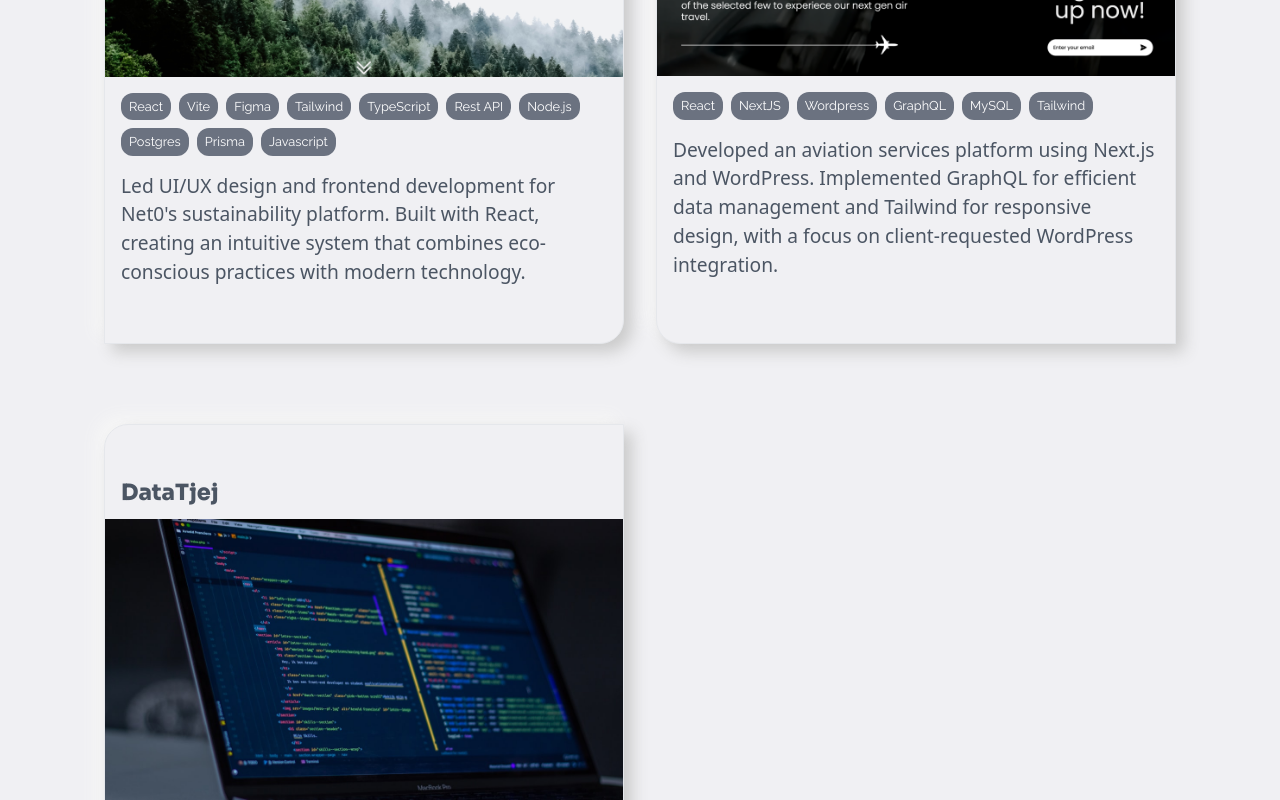
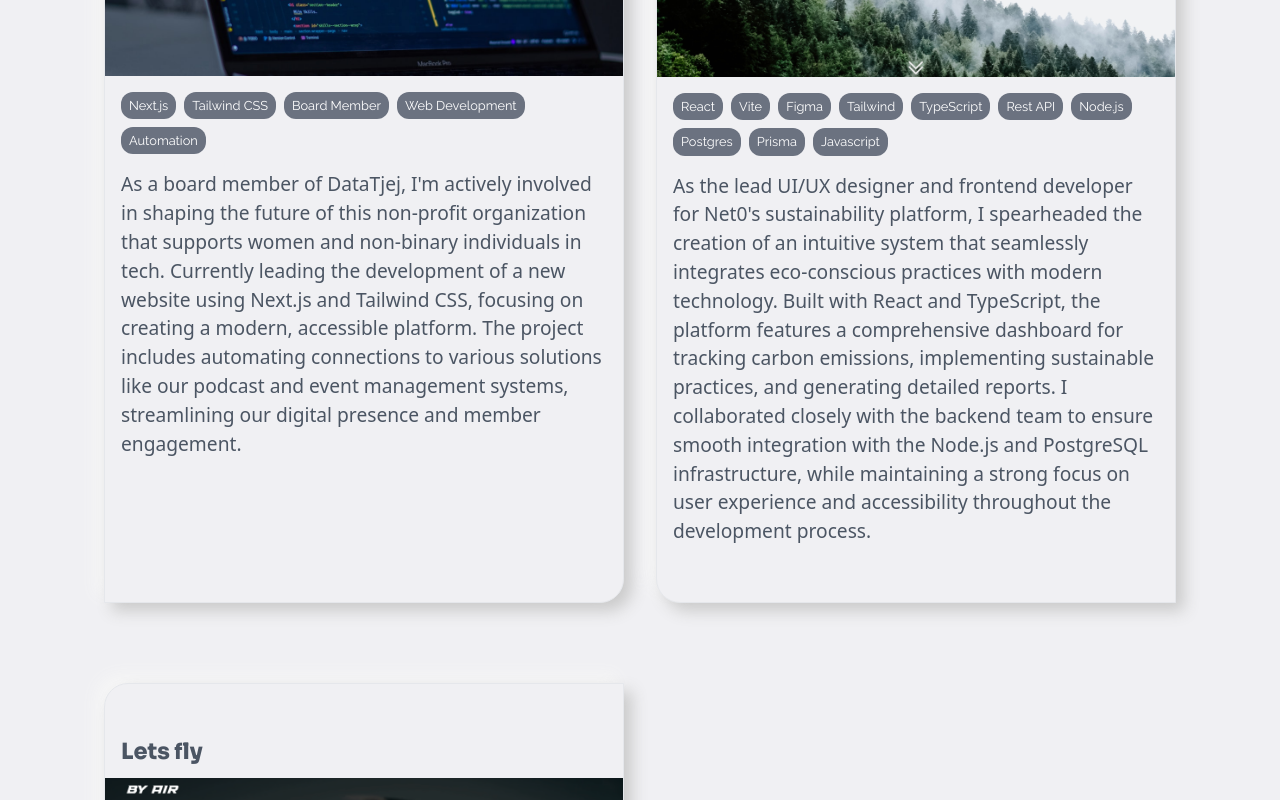
Before and after one commit to mariiashabelnik/portfolio, a React (Vite) app: page / in a window 1280 px wide. Shown: the part 2060-2860 px from the top of the page. Built offline with nearby package versions, Linux system fonts and the light colour scheme; a web font is replaced by a local one.

Commit message:
Update info

```diff
--- a/src/store.js
+++ b/src/store.js
@@ -4,7 +4,8 @@ const experianceList = [
   {
     id: "46bf76ae-8915-4e5d-ae92-4151be80e75a",
     title: "Netzero web",
-    info: "Led UI/UX design and frontend development for Net0's sustainability platform. Built with React, creating an intuitive system that combines eco-conscious practices with modern technology.",
+    subtitle: "Lead UI/UX Designer & Frontend Developer",
+    info: "As the lead UI/UX designer and frontend developer for Net0's sustainability platform, I spearheaded the creation of an intuitive system that seamlessly integrates eco-conscious practices with modern technology. Built with React and TypeScript, the platform features a comprehensive dashboard for tracking carbon emissions, implementing sustainable practices, and generating detailed reports. I collaborated closely with the backend team to ensure smooth integration with the Node.js and PostgreSQL infrastructure, while maintaining a strong focus on user experience and accessibility throughout the development process.",
     img: ["/img/net0_0.png", "/img/net0_1.png", "/img/net0_2.png"],
     previewImg: "/img/mockup_net0.png",
     tags: [
@@ -20,15 +21,18 @@ const experianceList = [
       "Javascript",
     ],
     link: "https://www.net0.se",
+    sortOrder: 2
   },
   {
     id: "55515a25-deb1-451c-bc7d-006d293f54aa",
     title: "Lets fly",
-    info: "Developed an aviation services platform using Next.js and WordPress. Implemented GraphQL for efficient data management and Tailwind for responsive design, with a focus on client-requested WordPress integration.",
+    subtitle: "Full Stack Developer",
+    info: "Developed a comprehensive aviation services platform using Next.js and WordPress, focusing on creating a seamless experience for both service providers and clients. Implemented GraphQL for efficient data management and real-time updates, while utilizing Tailwind CSS for responsive and modern design. The platform features a sophisticated booking system, real-time availability tracking, and integrated payment processing. I worked closely with the client to ensure the WordPress integration met their specific requirements while maintaining high performance and security standards throughout the development process.",
     img: ["/img/letsfly_1.png", "/img/letsfly_2.png", "/img/letsfly_3.png"],
     tags: ["React", "NextJS", "Wordpress", "GraphQL", "MySQL", "Tailwind"],
     link: "https://preview.letsfly.app/",
     previewImg: "/img/mockup_net0.png",
+    sortOrder: 3
   },
   {
     id: 4,
@@ -38,11 +42,15 @@ const experianceList = [
     img: ["/images/datatjej-placeholder.jpg"],
     previewImg: "/images/datatjej-placeholder.jpg",
     tags: ["Next.js", "Tailwind CSS", "Board Member", "Web Development", "Automation"],
-    link: "https://datatjej.se"
+    link: "https://datatjej.se",
+    sortOrder: 1
   }
 ];
 
-export const projectsAtom = atom({ key: "projects", default: experianceList });
+// Sort the list by sortOrder
+const sortedExperianceList = [...experianceList].sort((a, b) => a.sortOrder - b.sortOrder);
+
+export const projectsAtom = atom({ key: "projects", default: sortedExperianceList });
 export const skillsAtom = atom({
   key: "skills",
   default: {
```
